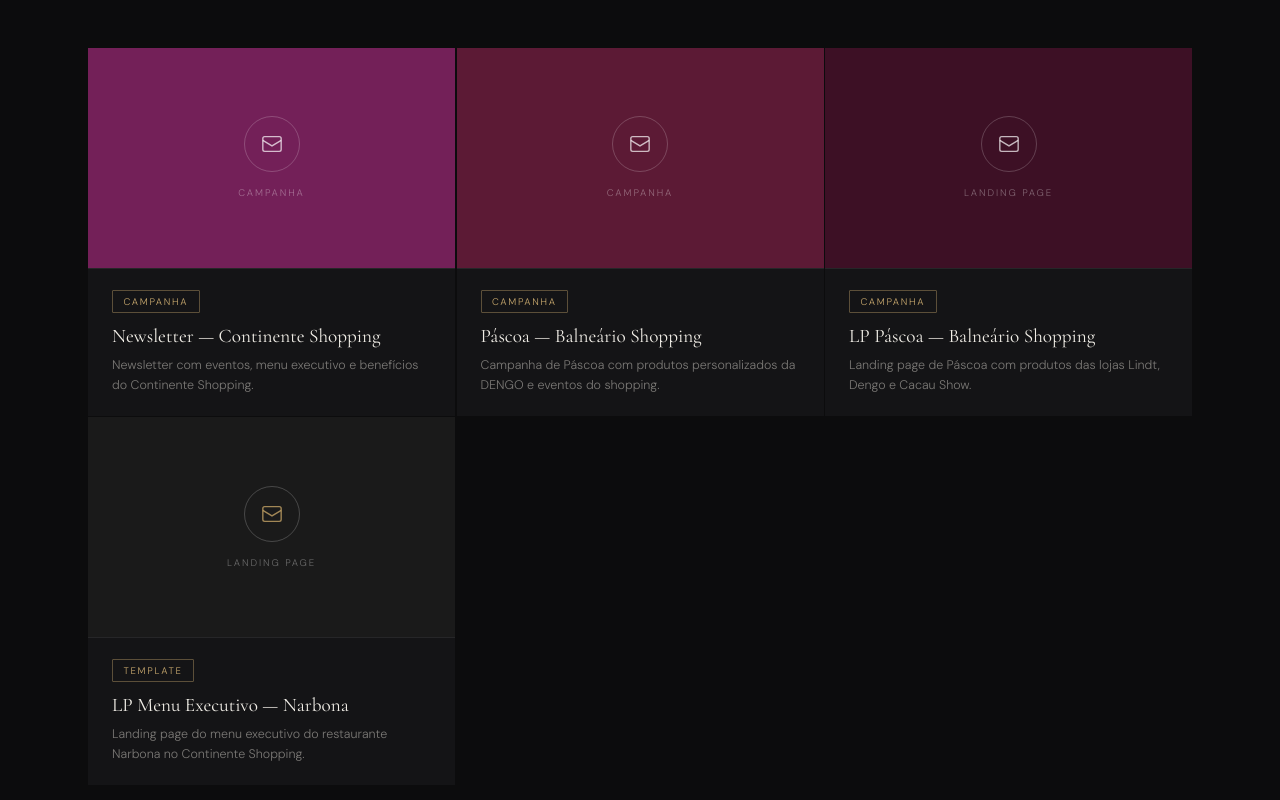
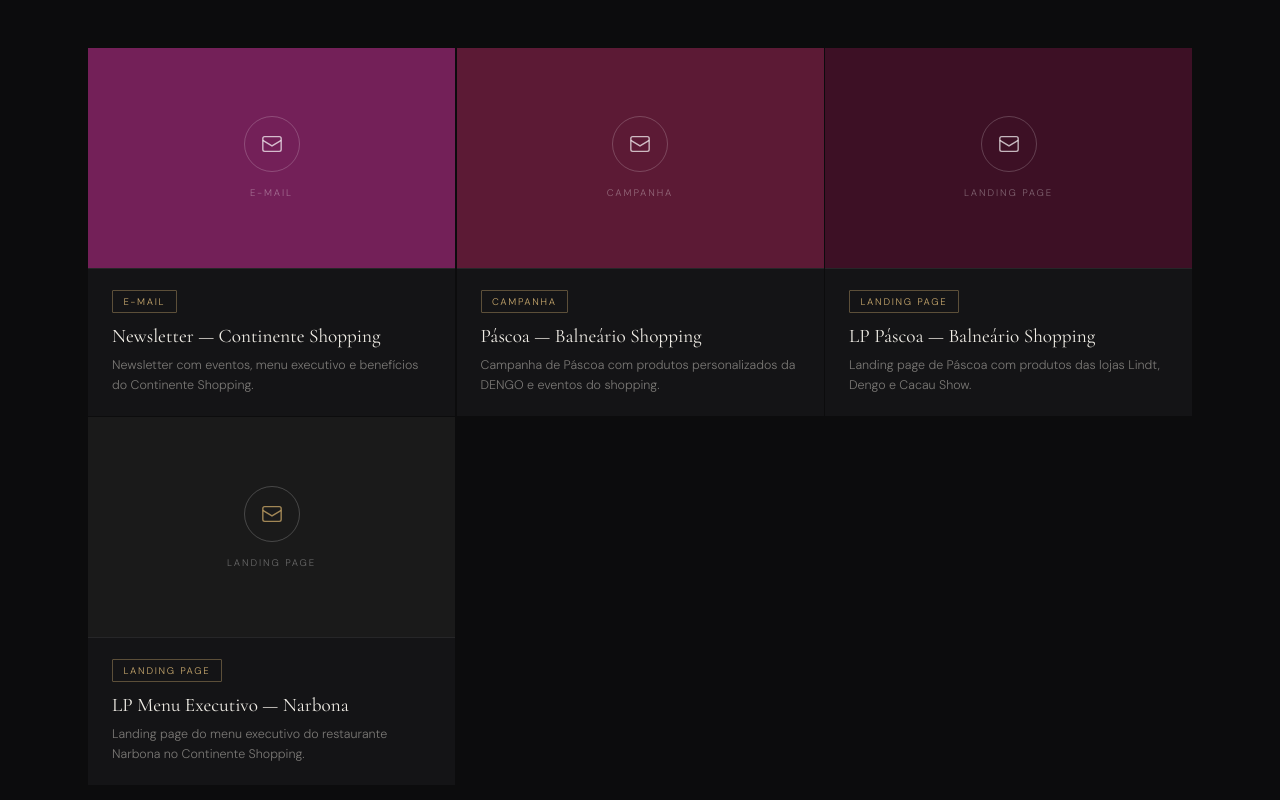
Before and after one commit to Lorena-Leticia-Amaral/email-portfolio, a plain HTML site: page index.html in a window 1280 px wide. Shown: the part 1055-1855 px from the top of the page. Drawn offline with nearby package versions, Linux system fonts and the light colour scheme.

Commit message:
Update index.html

```diff
--- a/index.html
+++ b/index.html
@@ -97,11 +97,11 @@
         <div class="card-icon">
           <svg width="22" height="22" fill="none" stroke="rgba(255,255,255,0.7)" stroke-width="1.5" viewBox="0 0 24 24"><rect x="2" y="4" width="20" height="16" rx="2"/><path d="M2 8l10 6 10-6"/></svg>
         </div>
-        <span class="card-type-label">Campanha</span>
+        <span class="card-type-label">E-mail</span>
         <div class="card-overlay"><button class="overlay-btn">Visualizar</button></div>
       </div>
       <div class="card-info">
-        <span class="card-tag">Campanha</span>
+        <span class="card-tag">E-mail</span>
         <h3 class="card-title">Newsletter — Continente Shopping</h3>
         <p class="card-desc">Newsletter com eventos, menu executivo e benefícios do Continente Shopping.</p>
       </div>
@@ -131,7 +131,7 @@
         <div class="card-overlay"><button class="overlay-btn">Visualizar</button></div>
       </div>
       <div class="card-info">
-        <span class="card-tag">Campanha</span>
+        <span class="card-tag">Landing Page</span>
         <h3 class="card-title">LP Páscoa — Balneário Shopping</h3>
         <p class="card-desc">Landing page de Páscoa com produtos das lojas Lindt, Dengo e Cacau Show.</p>
       </div>
@@ -145,7 +145,7 @@
           <div class="card-overlay"><button class="overlay-btn">Visualizar</button></div>
         </div>
         <div class="card-info">
-          <span class="card-tag">Template</span>
+          <span class="card-tag">Landing Page</span>
           <h3 class="card-title">LP Menu Executivo — Narbona</h3>
           <p class="card-desc">Landing page do menu executivo do restaurante Narbona no Continente Shopping.</p>
         </div>
```
